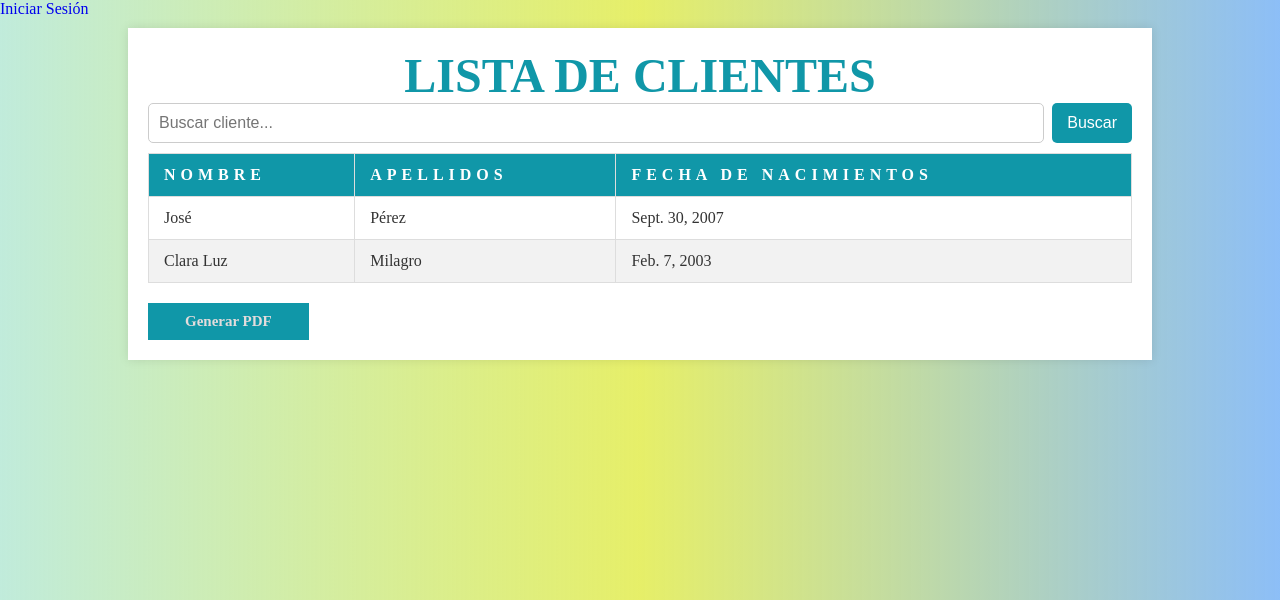
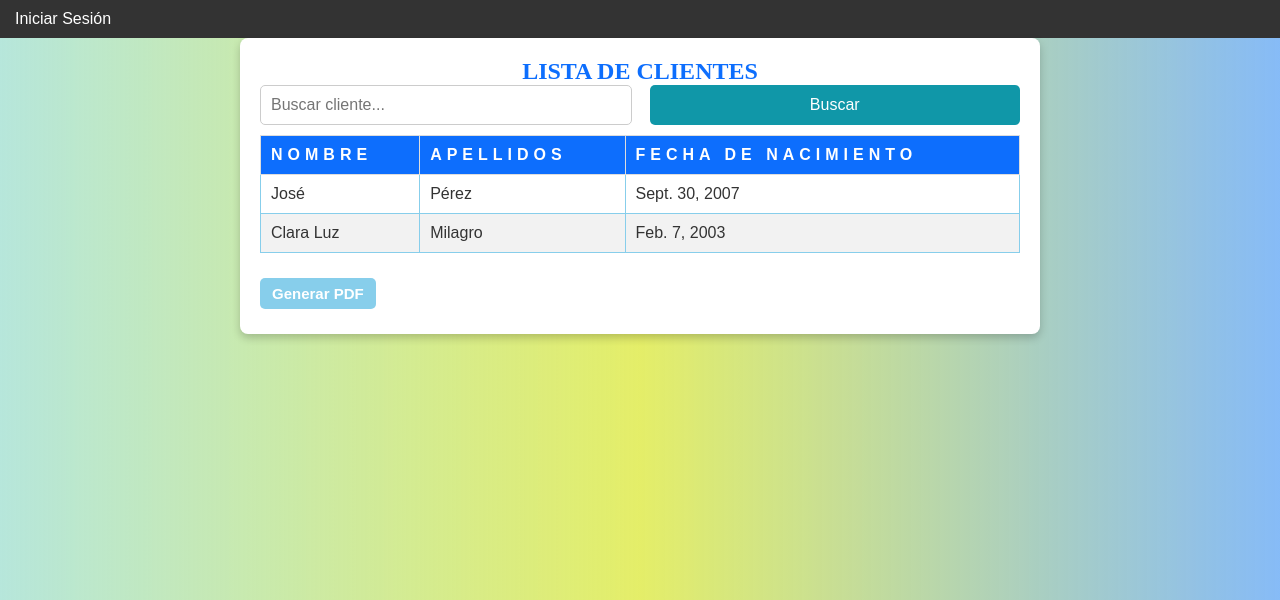
Before and after one commit to MayiMilgar/crud_clientesCLMG, a Django app: page /clientes/ in a window 1280 px wide. Shown: the top 600 px of the page. Run offline with Django 4.2, Linux system fonts and the light colour scheme; data comes from the database, SQL or seed files in the repository.

Commit message:
modificaciones de tamaño

```diff
--- a/clientes/templates/clientes/cliente_list.html
+++ b/clientes/templates/clientes/cliente_list.html
@@ -2,58 +2,150 @@
 <html lang="es">
 <head>
     <meta charset="UTF-8">
-        <meta name="viewport" content="width=decive-width, initial-scale=1.0">
+    <meta name="viewport" content="width=device-width, initial-scale=1.0">
     <title>Lista de Clientes</title>
     {% load static %}
     <link rel="stylesheet" type="text/css" href="{% static 'clientes/style.css' %}">
+    <style>
+        /* Estilo general */
+        body {
+            font-family: Arial, sans-serif;
+            margin: 0;
+            padding: 0;
+            background-color: #f0f8ff;
+        }
+        header .navbar {
+            display: flex;
+            justify-content: space-between;
+            align-items: center;
+            background-color: #333;
+            padding: 10px;
+            color: white;
+        }
+        header .navbar a {
+            color: white;
+            text-decoration: none;
+            margin: 0 5px;
+        }
+        .container {
+            padding: 20px;
+            max-width: 800px;
+            margin: auto;
+            background-color: white;
+            border-radius: 8px;
+            box-shadow: 0 4px 8px rgba(0, 0, 0, 0.2);
+        }
+        h1 {
+            text-align: center;
+            color: #0d6efd;
+            font-size: 24px;
+        }
+        .search {
+            display: flex;
+            flex-direction: column;
+            gap: 10px;
+            margin-bottom: 20px;
+        }
+        .search input, .search button {
+            padding: 10px;
+            font-size: 16px;
+            width: 100%;
+        }
+        .clientes-table {
+            width: 100%;
+            border-collapse: collapse;
+            margin-bottom: 20px;
+        }
+        .clientes-table th {
+            background-color: #0d6efd;
+            color: white;
+            text-align: left;
+            padding: 10px;
+            font-size: 16px;
+        }
+        .clientes-table td {
+            padding: 10px;
+            border: 1px solid #87CEEB;
+            text-align: left;
+        }
+        .clientes-table a {
+            display: inline-block;
+            padding: 5px 10px;
+            text-decoration: none;
+            color: white;
+            font-size: 14px;
+            border-radius: 5px;
+            text-align: center;
+        }
+        .clientes-table a.editar {
+            background-color: #87CEEB;
+        }
+        .clientes-table a.eliminar {
+            background-color: #87CEEB;
+        }
+        .clientes-table a:hover {
+            opacity: 0.8;
+        }
+        .btn {
+            display: inline-block;
+            padding: 5px 10px;
+            background-color: #87CEEB;
+            color: white;
+            text-decoration: none;
+            text-align: center;
+            border-radius: 5px;
+            margin: 5px 0;
+        }
+        .btn:hover {
+            background-color: #87CEEB;
+        }
+    </style>
 </head>
 <body>
     <header>
-            <div class ="navbar">
+        <div class="navbar">
             {% if user.is_authenticated %}
-                   <a href = "{% url 'logout' %}"> Cerrar Sesión</a>
+                <a href="{% url 'logout' %}">Cerrar Sesión</a>
             {% else %}
-                   <a href = "{% url 'login' %}"> Iniciar Sesión</a>
+                <a href="{% url 'login' %}">Iniciar Sesión</a>
             {% endif %}
-            <div>
+        </div>
     </header>
     <div class="container">
-            <h1>Lista de clientes</h1>
-            <form class ="search" method ="get">
-                <input type ="text" name ="q" placeholder ="Buscar cliente...">
-                <button type ="submit"> Buscar</button>
+        <h1>Lista de Clientes</h1>
+        <form class="search" method="get">
+            <input type="text" name="q" placeholder="Buscar cliente...">
+            <button type="submit">Buscar</button>
         </form>
         <table class="clientes-table">
             <thead>
                 <tr>
                     <th>Nombre</th>
                     <th>Apellidos</th>
-                        <th>Fecha de nacimientos</th>
+                    <th>Fecha de nacimiento</th>
                     {% if user.is_authenticated %}
                         <th colspan="2">Opciones</th>
-                        {% endif%}
+                    {% endif %}
                 </tr>
             </thead>
             <tbody>
                 {% for cliente in clientes %}
                 <tr>
-                        <td>{{ cliente.nombre}}</td>
-                        <td>{{ cliente.apellido}}</td>
-                        <td>{{ cliente.fecha_nac}}</td>
+                    <td>{{ cliente.nombre }}</td>
+                    <td>{{ cliente.apellido }}</td>
+                    <td>{{ cliente.fecha_nac }}</td>
                     {% if user.is_authenticated %}
-                        <td><a href="{% url 'update_cliente' cliente.pk %}">Editar</a></td>
-                        <td><a href="{% url 'delete_cliente' cliente.pk %}">Eliminar</a></td>
+                        <td><a href="{% url 'update_cliente' cliente.pk %}" class="editar">Editar</a></td>
+                        <td><a href="{% url 'delete_cliente' cliente.pk %}" class="eliminar">Eliminar</a></td>
                     {% endif %}
                 </tr>
                 {% endfor %}
             </tbody>
         </table>
-            {% if user.is_authenticated%}
-            <a class="btn" href = "{% url 'create_cliente'%}"> Agregar cliente</a>
-            {% endif%}
-            <a class="btn" href = "{% url 'generar_pdf_cliente'%}?q={{ request.GET.q }}"> Generar PDF</a>
-
+        {% if user.is_authenticated %}
+            <a class="btn" href="{% url 'create_cliente' %}">Agregar cliente</a>
+        {% endif %}
+        <a class="btn" href="{% url 'generar_pdf_cliente' %}?q={{ request.GET.q }}">Generar PDF</a>
     </div>
-
-
+</body>
 </html>
```
Lines whose indentation alone changed are shown as unchanged.
